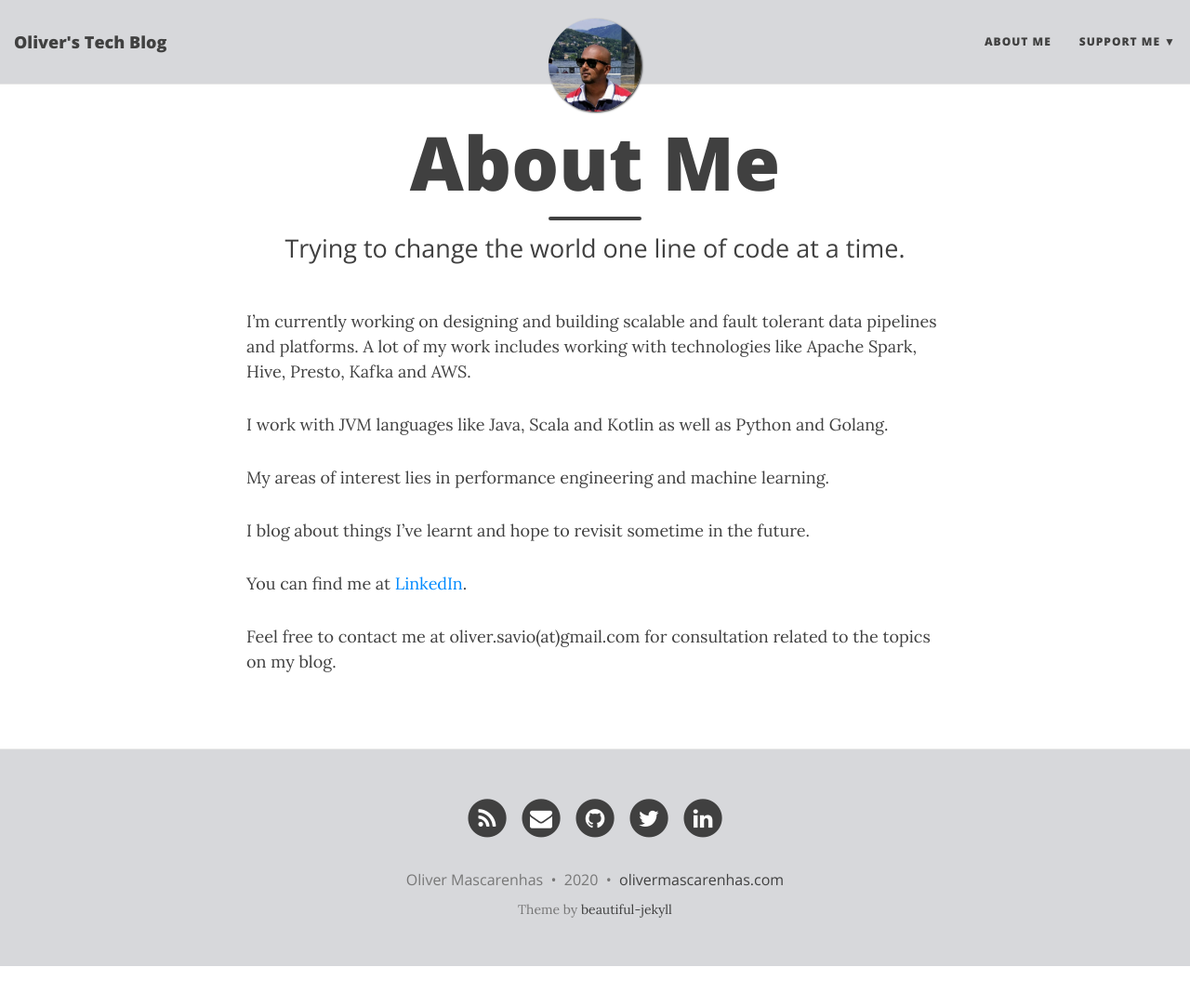
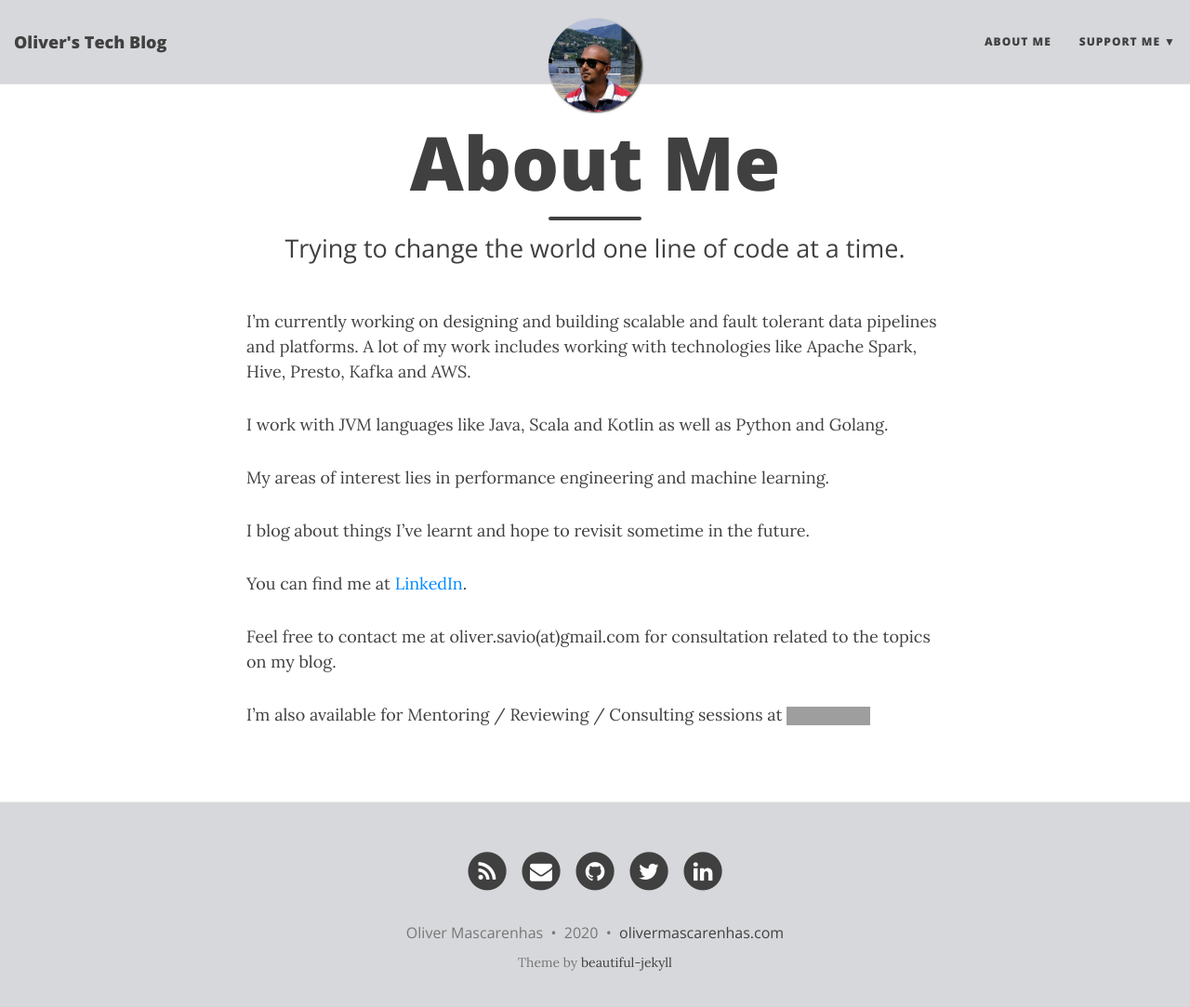
Before and after one commit to oliversavio/oliversavio.github.io, a Jekyll site: the page built from aboutme.md, in a window 1280 px wide and 1096 px high. Shown: the top 1083 px of the window at 93% size. Built offline with Jekyll 4.4.1, drawn with Linux system fonts in a browser that asks for light colours; nearby versions of some CDN libraries; grey boxes are pictures that could not be loaded.

Commit message:
added codementor links

```diff
--- a/aboutme.md
+++ b/aboutme.md
@@ -15,3 +15,5 @@ I blog about things I've learnt and hope to revisit sometime in the future.
 You can find me at [LinkedIn](https://in.linkedin.com/in/oliver-mascarenhas-71718b16).
 
 Feel free to contact me at oliver.savio(at)gmail.com for consultation related to the topics on my blog.
+
+I'm also available for Mentoring / Reviewing / Consulting sessions at [![Contact me on Codementor](https://www.codementor.io/m-badges/oliversavio/book-session.svg)](https://www.codementor.io/@oliversavio?refer=badge)
--- a/index.html
+++ b/index.html
@@ -4,6 +4,10 @@ title: Welcome
 subtitle: This is my attempt at explaining seemingly complex concepts as simply as possible
 use-site-title: true
 ---
+<p>
+  <a href="https://www.codementor.io/@oliversavio?refer=badge"><img src="https://www.codementor.io/m-badges/oliversavio/find-me-on-cm-b.svg" alt="Codementor badge"></a>
+</p>
+
 
 <div class="posts-list">
   {% for post in paginator.posts %}
```
